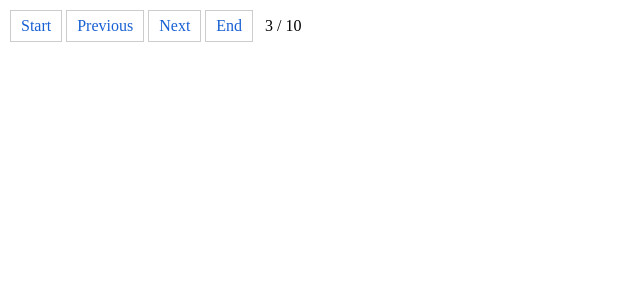
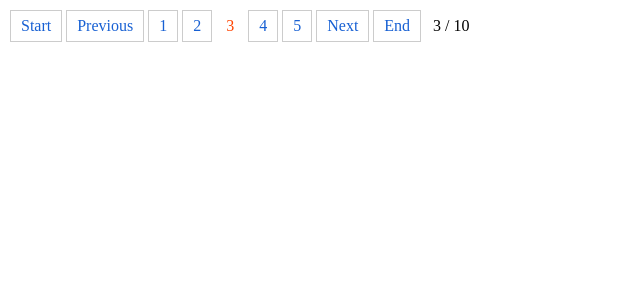
Before and after one commit to qiuxan/react-pager, a React (Vite) app: page / in a window 1280 px wide. Shown: the top 300 px of the page, without its empty margins (0-640 px from the left). Built offline with nearby package versions, Linux system fonts and the light colour scheme.

Commit message:
finished

```diff
--- a/src/components/PageContainer.tsx
+++ b/src/components/PageContainer.tsx
@@ -2,13 +2,12 @@ import React, { useState } from 'react'
 import Pager from './Pager';
 
 const PageContainer = () => {
-  const [current, setCurrent] = useState<number | undefined>(3);
-  const [total, setTotal] = useState<number | undefined>(100);
-  const [limit, setLimit] = useState<number | undefined>(10);
-  const [panelNumber, setPanelNumber] = useState<number | undefined>(5);
+  const [current, setCurrent] = useState<number>(3);
+  const [total, setTotal] = useState<number>(100);
+  const [limit, setLimit] = useState<number>(10);
+  const [panelNumber, setPanelNumber] = useState<number>(5);
 
   function handlePageChange(pageNumber: number) {
-    console.log({pageNumber});
     setCurrent(pageNumber);
   }
 
--- a/src/components/Pager.css
+++ b/src/components/Pager.css
@@ -12,6 +12,12 @@
     cursor: not-allowed;
 }
 
+.item.active{
+    border: none;
+    color: #f40;
+    cursor: auto;
+}
+
 .current{
     margin-left: 10px;
 }
--- a/src/components/Pager.tsx
+++ b/src/components/Pager.tsx
@@ -20,6 +20,23 @@ import { PagerProps } from './PageInterface'
 const Pager = (props: PagerProps) => {
     const totalPageNumber = calculateTotalPages(props)
 
+    const minPageNumber = getMinPageNumber(props);
+    const maxPageNumber = getMaxPageNumber(minPageNumber,totalPageNumber,props);
+
+    const pageNumbers = [];
+    for(let i = minPageNumber; i <= maxPageNumber; i++) {
+        pageNumbers.push(
+            <span
+                key={i}
+                className= {i === props.current ?"item active":"item" }
+                onClick={() => {
+                    toPage(i, props)
+                }}
+            >
+                {i}
+            </span>);
+    }
+
     return (
     <>
         <span
@@ -39,7 +56,7 @@ const Pager = (props: PagerProps) => {
             Previous
         </span>
 
-        {/* numeric pages */}
+        {pageNumbers}
 
         <span
             className={props.current ===totalPageNumber ?'item disabled':'item'}
@@ -61,6 +78,12 @@ const Pager = (props: PagerProps) => {
     </>
   )
 }
+/**
+ * Navigate to the target page
+ * @param {*} target - Target page number
+ * @param {*} props - Component props
+ *
+*/
 
 function toPage(target: number, props: PagerProps) {
     if(target === props.current) return;
@@ -68,6 +91,37 @@ function toPage(target: number, props: PagerProps) {
     props.onPageChange&& props.onPageChange(target)
 }
 
+/**
+ * Get the maximum page number
+ * @param {*} props - Component props
+*/
+
+function getMinPageNumber(props: PagerProps) {
+    let min = props.current - Math.floor(props.panelNumber! / 2);
+
+    if(min < 1) {
+        min = 1;
+    }
+
+    return min;
+
+}
+
+/**
+ * Get the maximum page number
+ * @param {*} min - Minimum page number
+ * @param {*} pageNumber - Total number of pages
+ * @param {*} props - Component props
+*/
+
+function getMaxPageNumber(min:number,pageNumber:number,props:PagerProps) {
+    let max = min + props.panelNumber! - 1;
+    if(max > pageNumber) {
+        max = pageNumber;
+    }
+    return max;
+
+}
 
 
 /**
```
